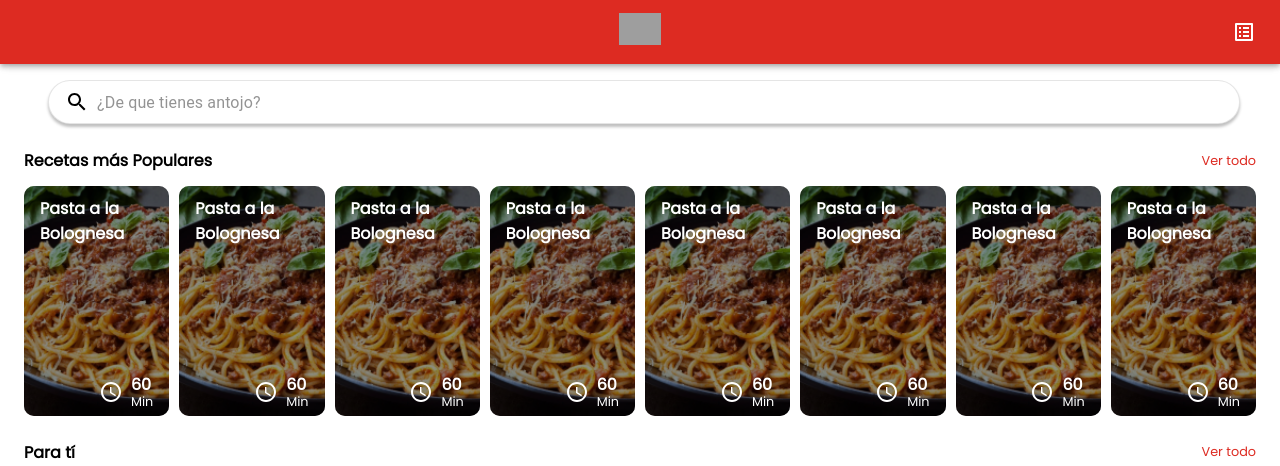
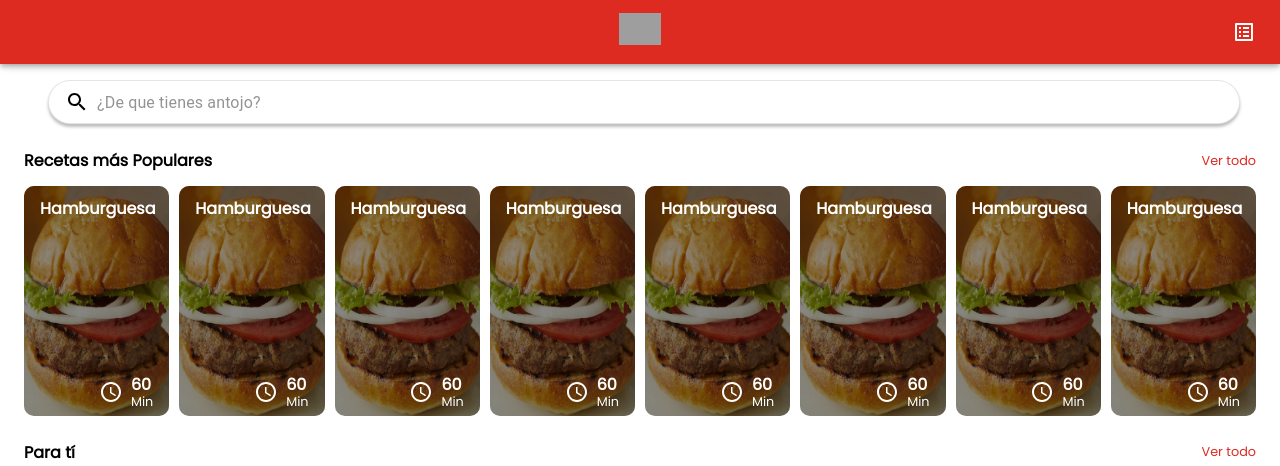
Before and after one commit to JorgeLoredo-1852/HEB, a Next.js app: page / in a window 1280 px wide. Shown: the top 466 px of the page. Built offline with nearby package versions, Linux system fonts and the light colour scheme; grey boxes are pictures that could not be loaded.

Commit message:
Fixed UI
- Changed "Categories" to "Categorias
- Changed "Pasta a la boloñesa" to "Hamburguesa"

```diff
--- a/src/components/categories/categories.jsx
+++ b/src/components/categories/categories.jsx
@@ -3,17 +3,26 @@ import "slick-carousel/slick/slick-theme.css";
 import React from "react";
 import Slider from "react-slick";
 import styles from "./categories.module.css";
-import CardContent from '@mui/material/CardContent';
-import CardMedia from '@mui/material/CardMedia';
-import Typography from '@mui/material/Typography';
-import { CardActionArea } from '@mui/material';
+import CardContent from "@mui/material/CardContent";
+import CardMedia from "@mui/material/CardMedia";
+import Typography from "@mui/material/Typography";
+import { CardActionArea } from "@mui/material";
 import Link from "next/link";
 import { useRouter } from "next/router";
 import { useContext } from "react";
 import SearchContext from "@/hooks/SearchContext";
 import { Category } from "@mui/icons-material";
 
-const arr = ["Desayunos", "Comidas", "Cenas", "Aperitivos", "Antojitos", "Bebidas", "Rápida", "Postres"]
+const arr = [
+  "Desayunos",
+  "Comidas",
+  "Cenas",
+  "Aperitivos",
+  "Antojitos",
+  "Bebidas",
+  "Rápida",
+  "Postres",
+];
 const settings = {
   className: "center",
   centerMode: false,
@@ -27,46 +36,45 @@ const settings = {
 };
 
 const Categories = () => {
-    const { searchInfo, setSearchInfo } = useContext(SearchContext)
-    const router = useRouter()
+  const { searchInfo, setSearchInfo } = useContext(SearchContext);
+  const router = useRouter();
 
   const selectCategory = (category) => {
-      router.push('/search')
-      setSearchInfo(category)
-    }
+    router.push("/search");
+    setSearchInfo(category);
+  };
 
   return (
-
-        <div style={{marginBottom: "50px"}}>
+    <div style={{ marginBottom: "50px" }}>
       <div className={styles.container}>
-              <div className={styles.title}>Categories</div>
+        <div className={styles.title}>Categorias</div>
         <Link href={""}>
           <div className={styles.btn}>Ver todo</div>
         </Link>
-
       </div>
       <Slider {...settings}>
         {arr.map((num) => (
-            <CardActionArea key={`cardArr${num}`} onClick={() => selectCategory(num)}>
+          <CardActionArea
+            key={`cardArr${num}`}
+            onClick={() => selectCategory(num)}
+          >
             <CardMedia
               component="img"
               height="100"
               image="/images/food.png"
-                sx={{ borderRadius: '16px'}}
-
+              sx={{ borderRadius: "16px" }}
             />
-              <CardContent sx={{paddingTop: "5px", paddingBottom: "10px"}}>
-                <Typography gutterBottom variant="p" component="div"  >
+            <CardContent sx={{ paddingTop: "5px", paddingBottom: "10px" }}>
+              <Typography gutterBottom variant="p" component="div">
                 {num}
               </Typography>
             </CardContent>
-            </CardActionArea>))}
+          </CardActionArea>
+        ))}
         {/* <div><h3>{num}</h3></div> */}
       </Slider>
     </div>
-
   );
-
-}
+};
 
 export default Categories;
--- a/src/components/navbar/appBarHeader/routeConfig.js
+++ b/src/components/navbar/appBarHeader/routeConfig.js
@@ -16,7 +16,7 @@ export const routeConfig = [
   },
   {
     path: "/list",
-        showBackButton: false,
+    showBackButton: true,
     showListButton: false,
   },
   {
@@ -28,5 +28,5 @@ export const routeConfig = [
     path: "/prizes",
     showBackButton: false,
     showListButton: true,
-    }
-]
+  },
+];
--- a/src/components/popularRecipes/popularRecipes.jsx
+++ b/src/components/popularRecipes/popularRecipes.jsx
@@ -2,47 +2,43 @@ import Link from "next/link";
 import styles from "./popularRecipes.module.css";
 
 import React, { Component, useEffect, useState } from "react";
-import { Swiper, SwiperSlide } from 'swiper/react'
+import { Swiper, SwiperSlide } from "swiper/react";
 import { FreeMode } from "swiper";
-import 'swiper/swiper-bundle.min.css'
-import 'swiper/swiper.min.css'
-import { listOfData } from "./recipes"
+import "swiper/swiper-bundle.min.css";
+import "swiper/swiper.min.css";
+import { listOfData } from "./recipes";
 import Image from "next/image";
-import AccessTimeIcon from '@mui/icons-material/AccessTime';
+import AccessTimeIcon from "@mui/icons-material/AccessTime";
 import { useRouter } from "next/router";
-import { useTheme } from '@mui/material/styles';
-import useMediaQuery from '@mui/material/useMediaQuery';
+import { useTheme } from "@mui/material/styles";
+import useMediaQuery from "@mui/material/useMediaQuery";
 
 const PopularRecipes = () => {
-
   const router = useRouter();
 
   const themeM = useTheme();
-    const downLg = useMediaQuery(themeM.breakpoints.down('lg'));
-    const downMd = useMediaQuery(themeM.breakpoints.down('md'));
-    const downSm = useMediaQuery(themeM.breakpoints.down('sm'));
-    const [cardNum, setCardNum] = useState(10)
+  const downLg = useMediaQuery(themeM.breakpoints.down("lg"));
+  const downMd = useMediaQuery(themeM.breakpoints.down("md"));
+  const downSm = useMediaQuery(themeM.breakpoints.down("sm"));
+  const [cardNum, setCardNum] = useState(10);
 
-    useEffect(()=>{
-        if(downLg && downMd && downSm){
-            setCardNum(2.5)
+  useEffect(() => {
+    if (downLg && downMd && downSm) {
+      setCardNum(2.5);
+    } else if (downLg && downMd) {
+      setCardNum(4);
+    } else if (downLg) {
+      setCardNum(5);
+    } else {
+      setCardNum(8);
     }
-        else if (downLg && downMd){
-            setCardNum(4)
-        }
-        else if (downLg){
-            setCardNum(5)
-        } else {
-            setCardNum(8)
-        }
-
-    },[downLg, downMd, downSm])
+  }, [downLg, downMd, downSm]);
 
   const handleClick = (link) => {
     router.push(link);
   };
 
-    return(
+  return (
     <>
       <div className={styles.container}>
         <div className={styles.title}>Recetas más Populares</div>
@@ -57,27 +53,31 @@ const PopularRecipes = () => {
         spaceBetween={10}
         slidesPerView={cardNum}
       >
-            {
-                listOfData.map((recipe) => (
-                    <SwiperSlide key={recipe.id} onClick={()=>{handleClick(`/receta/${recipe.id}`)}} className={styles.swiperSlide}>
-                        <Image src="/images/food.png" width={230} height={230} alt="a"/>
+        {listOfData.map((recipe) => (
+          <SwiperSlide
+            key={recipe.id}
+            onClick={() => {
+              handleClick(`/receta/${recipe.id}`);
+            }}
+            className={styles.swiperSlide}
+          >
+            <Image src="/images/burger.jpg" width={230} height={230} alt="a" />
             <div className={styles.swiperOverlay}></div>
-                        <div className={styles.swiperTitle}>Pasta a la Bolognesa</div>
+            <div className={styles.swiperTitle}>Hamburguesa</div>
             <div className={styles.cookingTime}>
               <div className={styles.timeContainer}>
-                                <AccessTimeIcon fontSize="medium" sx={{ color: "white"}}/>
+                <AccessTimeIcon fontSize="medium" sx={{ color: "white" }} />
               </div>
-                            <div style={{color:"white"}}>
+              <div style={{ color: "white" }}>
                 <div className={styles.timeNumber}>60</div>
                 <div className={styles.timeTag}>Min</div>
               </div>
             </div>
           </SwiperSlide>
-                ))
-            }
+        ))}
       </Swiper>
     </>
-    )
-}
+  );
+};
 
 export default PopularRecipes;
```
Lines whose indentation alone changed are shown as unchanged.
